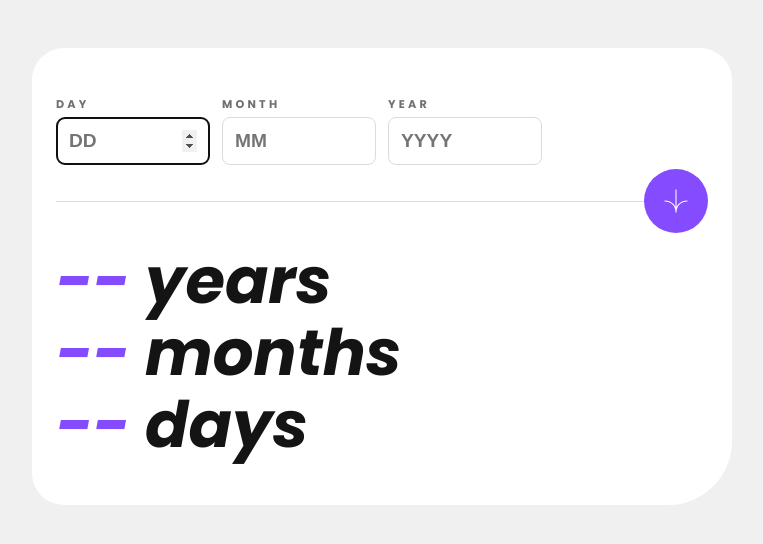
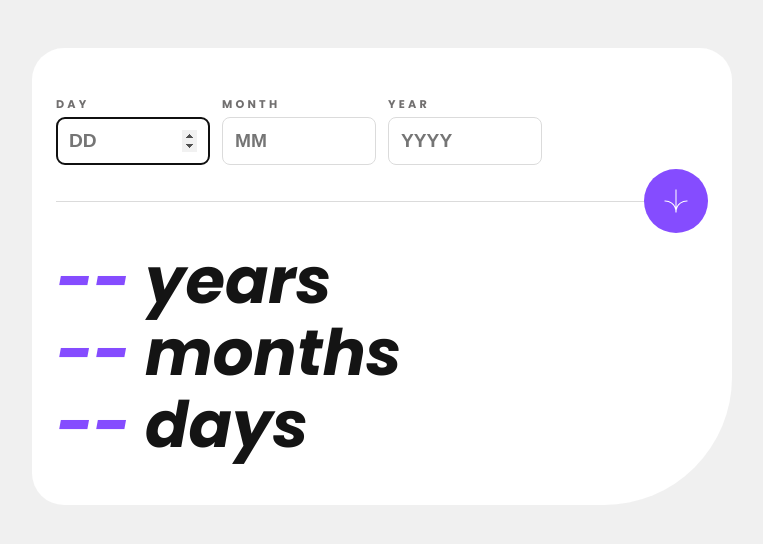
Before and after one commit to moitorrijos/age-calculator-app, a website with bundled scripts: page index.html in a window 1280 px wide. Shown: the whole page, without its empty margins (258-1021 px from the left). Built offline with nearby package versions, Linux system fonts and the light colour scheme.

Commit message:
Refactor CSS styles to increase border-bottom-right-radius in main container

```diff
--- a/css/styles.css
+++ b/css/styles.css
@@ -62,7 +62,7 @@ body {
   background: var(--white);
   padding: 3rem 1.5rem;
   border-radius: 2rem;
-  border-bottom-right-radius: 4rem;
+  border-bottom-right-radius: 8rem;
   max-width: 700px;
   margin-inline: auto;
 
```
